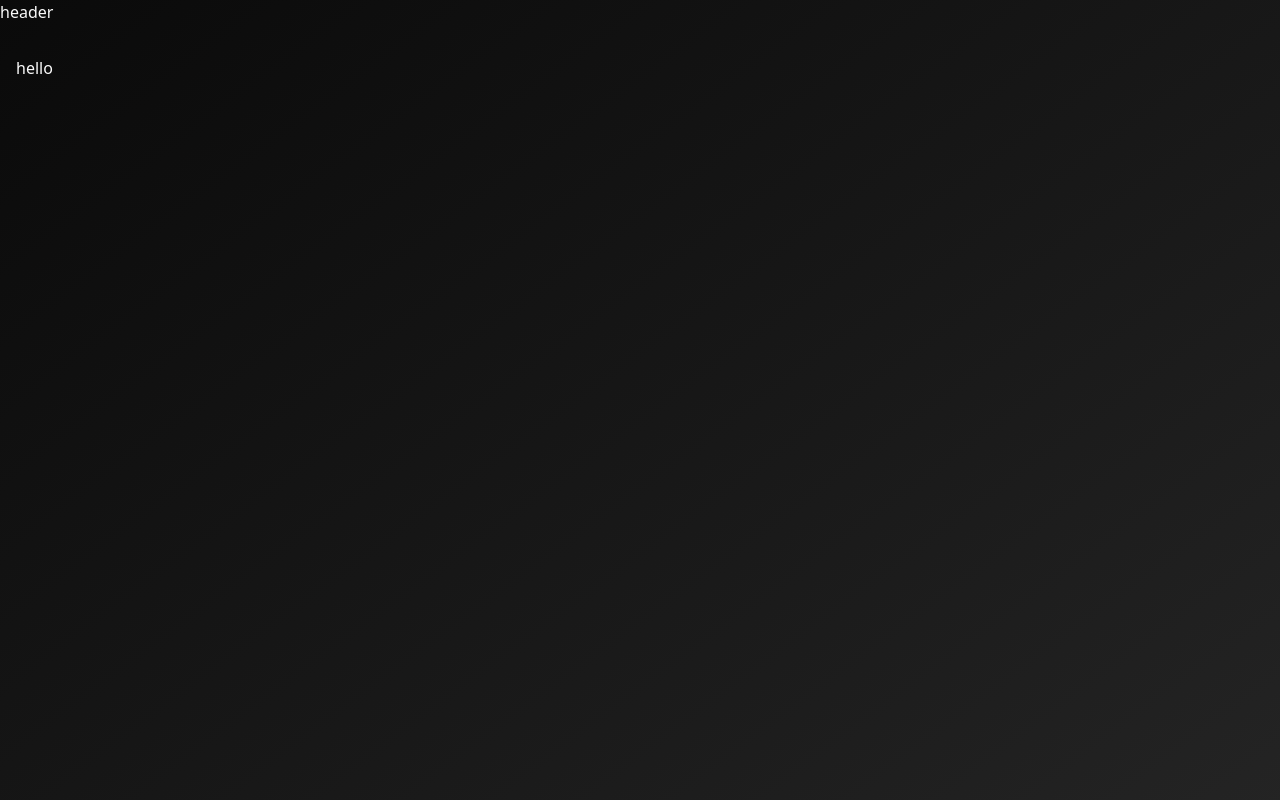
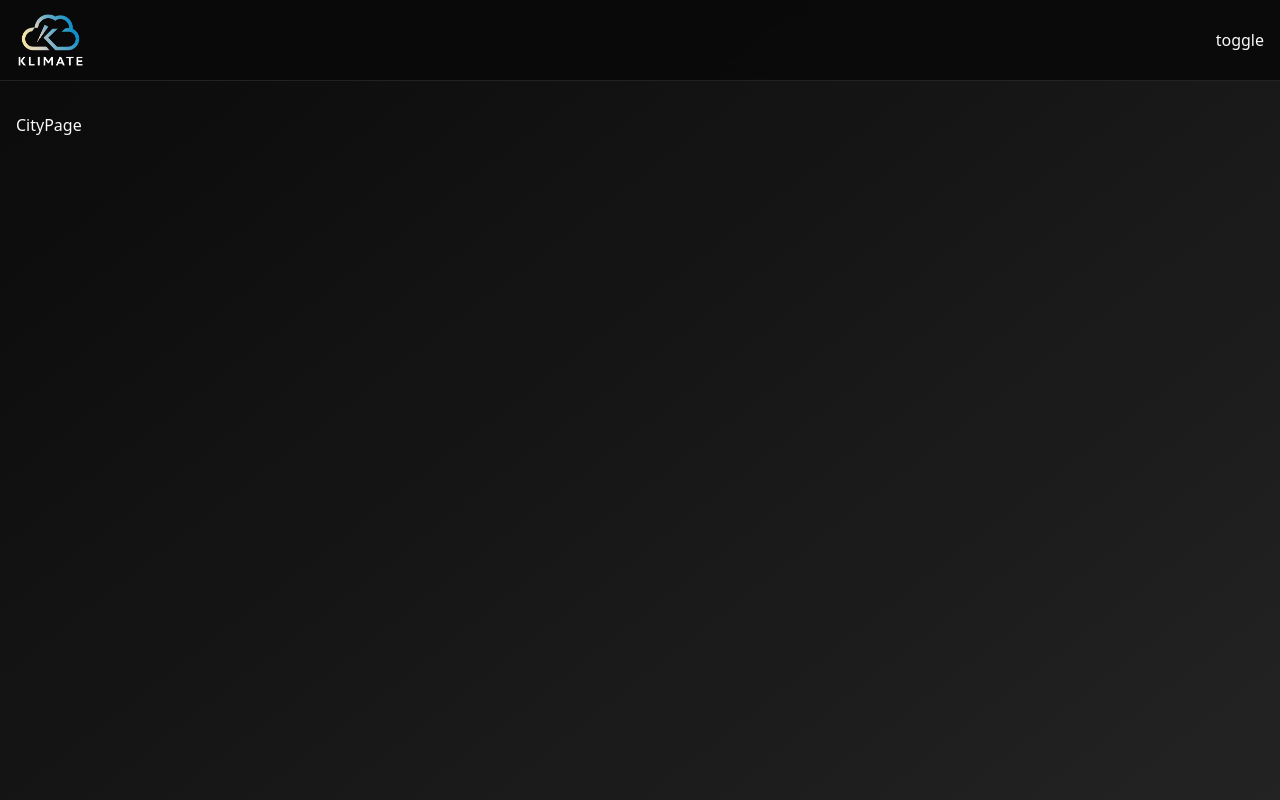
Before and after one commit to Shubhra7/Weather_Master, a React (Vite) app: page /city/1 in a window 1280 px wide. Shown: the top 800 px of the page. Built offline with nearby package versions, Linux system fonts and the light colour scheme.

Commit message:
dark and light theme done, header modification done, context useTheme done

```diff
--- a/src/App.tsx
+++ b/src/App.tsx
@@ -1,13 +1,20 @@
 // import { Button } from "@/components/ui/button"
-import {BrowserRouter} from 'react-router-dom';
+import {BrowserRouter, Route, Routes} from 'react-router-dom';
 import Layout from "./components/layout"
 import {ThemeProvider} from "./components/context/theme-provider"
+import WeatherDashboard from './pages/weather-dashboard'
+import CityPage from './pages/city-page'
 
 function App() {
   return (
     <BrowserRouter>
     <ThemeProvider defaultTheme="dark">
-      <Layout> hello </Layout>
+      <Layout>
+        <Routes>
+          <Route path='/' element={<WeatherDashboard/>} />
+          <Route path='/city/:cityName' element={<CityPage/>} />
+        </Routes>
+      </Layout>
     </ThemeProvider>
     </BrowserRouter>
   )
--- /dev/null
+++ b/src/components/header.tsx
@@ -0,0 +1,29 @@
+import {Link} from "react-router-dom";
+import {useTheme} from '@/components/context/theme-provider';
+
+const Header = () => {
+
+    const {theme,setTheme} = useTheme();
+    const isDark = theme === "dark";
+
+  return <header className="sticky top-0 z-50 w-full border-b
+  bg-background/95 backdrop-blur py-2 upports-[backdrop-filter]:bg-background/60">
+    <div className="container mx-auto flex h-16 items-center justify-between px-4">
+        <Link to={"/"}>
+        <img
+        src={isDark ? "/logo.png":"/logo2.png"}
+        alt="Klimate Logo"
+        className="h-14"
+        />
+        </Link>
+
+        <div>
+            {/* search */}
+            {/* theme toggle  */}
+            <div onClick={()=> setTheme(isDark ? "light":"dark")}>toggle</div>
+        </div>
+    </div>
+  </header>;
+}
+
+export default Header
--- a/src/components/layout.tsx
+++ b/src/components/layout.tsx
@@ -1,13 +1,14 @@
 import type { PropsWithChildren } from 'react'
+import Header from './header'
 
 const Layout = ({children}: PropsWithChildren) => {
   return (
     <div className="bg-gradient-to-br from-background to-muted">
-      header
+      <Header/>
       <main className="min-h-screen container mx-auto px-4 py-8">
         {children}
       </main>
-      <footer className="border-t backdrop-blur py-12">
+      <footer className="border-t backdrop-blur py-12 supports-[backdrop-filter]:bg-background/60">
         <div className="container mx-auto px-4 text-center text-gray-500">
             <p>Created by Shubhrajit @2025</p>
         </div>
--- /dev/null
+++ b/src/pages/city-page.tsx
@@ -0,0 +1,6 @@
+
+const CityPage = () => {
+  return <div> CityPage </div>
+}
+
+export default CityPage
--- /dev/null
+++ b/src/pages/weather-dashboard.tsx
@@ -0,0 +1,6 @@
+
+const WeatherDashboard = () => {
+  return <div>WeatherDashboard</div>
+}
+
+export default WeatherDashboard
```
Also changed, not shown: public/logo.png (added), public/logo2.png (added).
